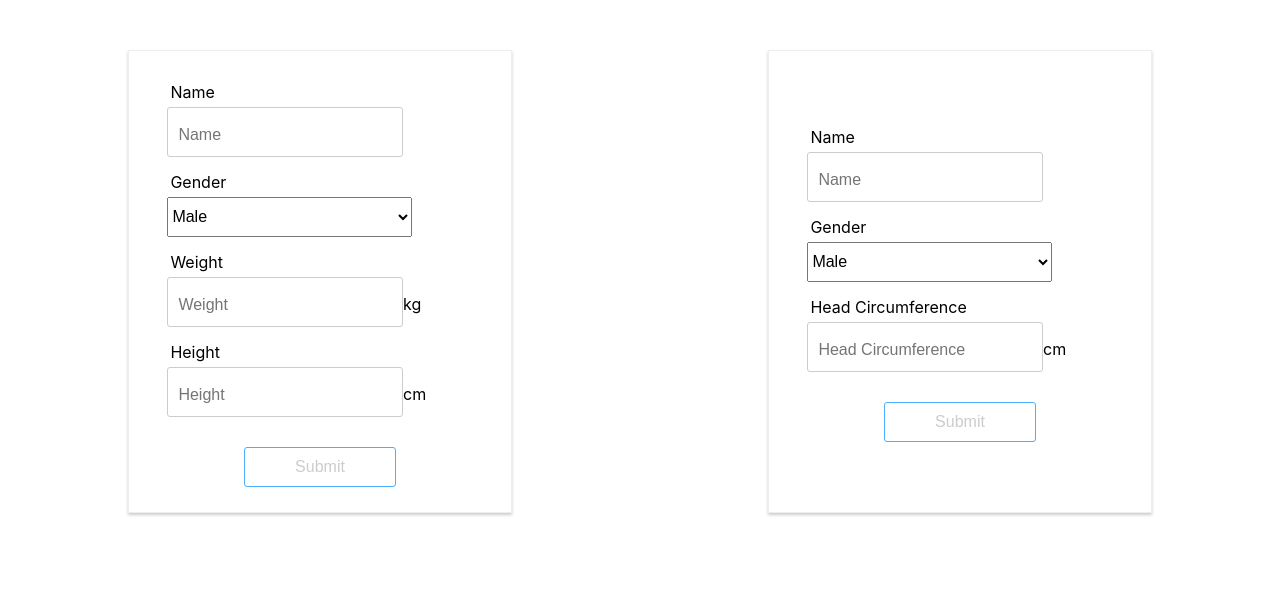
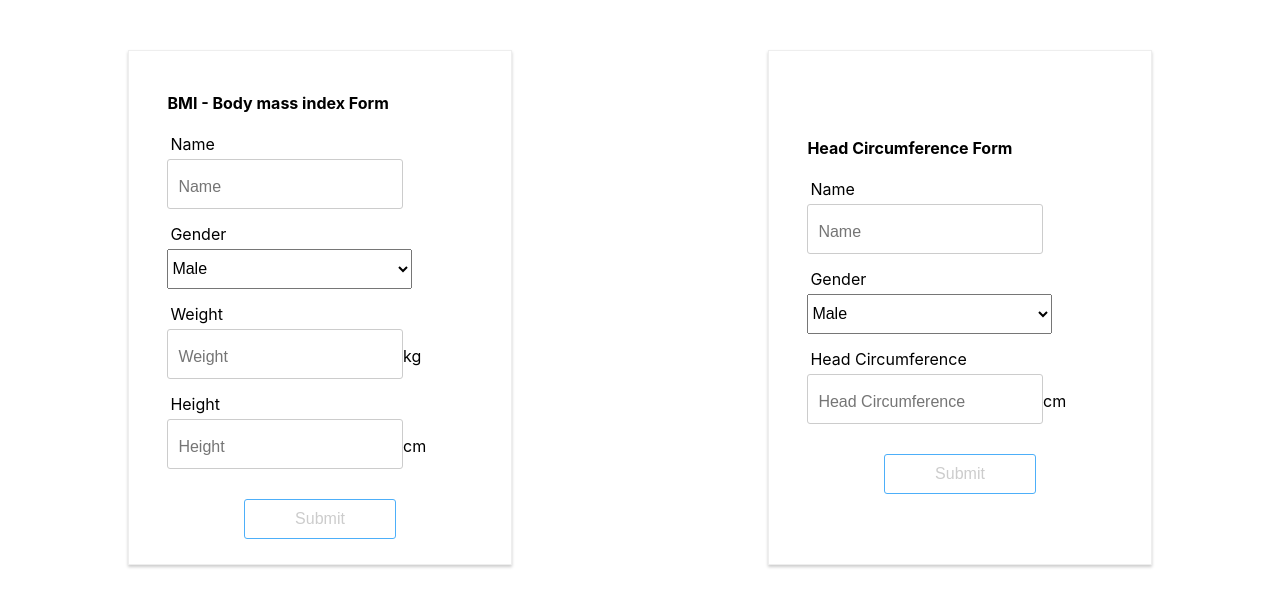
Before and after one commit to CharlesXyt/Clinic_to_Cloud, a React (Create React App) app: page / in a window 1280 px wide. Shown: the top 606 px of the page. Built offline with nearby package versions, Linux system fonts and the light colour scheme.

Commit message:
add form title

```diff
--- a/src/container/onlineSubmit/onlineSubmit.js
+++ b/src/container/onlineSubmit/onlineSubmit.js
@@ -111,11 +111,13 @@ class OnlineSubmit extends React.Component{
         return(
             <Form>
                 <FormElement>
+                    <p><strong>{this.state.bmiProps.observationName} Form</strong></p>
                     {formBmi}
                     {this.state.bmiIndex ? <p>BMI: <span style={{fontSize:"16px",}}><strong>{this.state.bmiIndex + " kg/m2" }</strong></span></p> : null}
                     <Button disabled={this.state.bmiPropsDisable} onClick={() => this.buttonOnClick("bmiProps")}/>
                 </FormElement>
                 <FormElement>
+                    <p><strong>{this.state.headProps.observationName} Form</strong></p>
                     {formHead}
                     <Button disabled={this.state.headPropsDisable} onClick={() => this.buttonOnClick("headProps")}/>
                 </FormElement>
```
